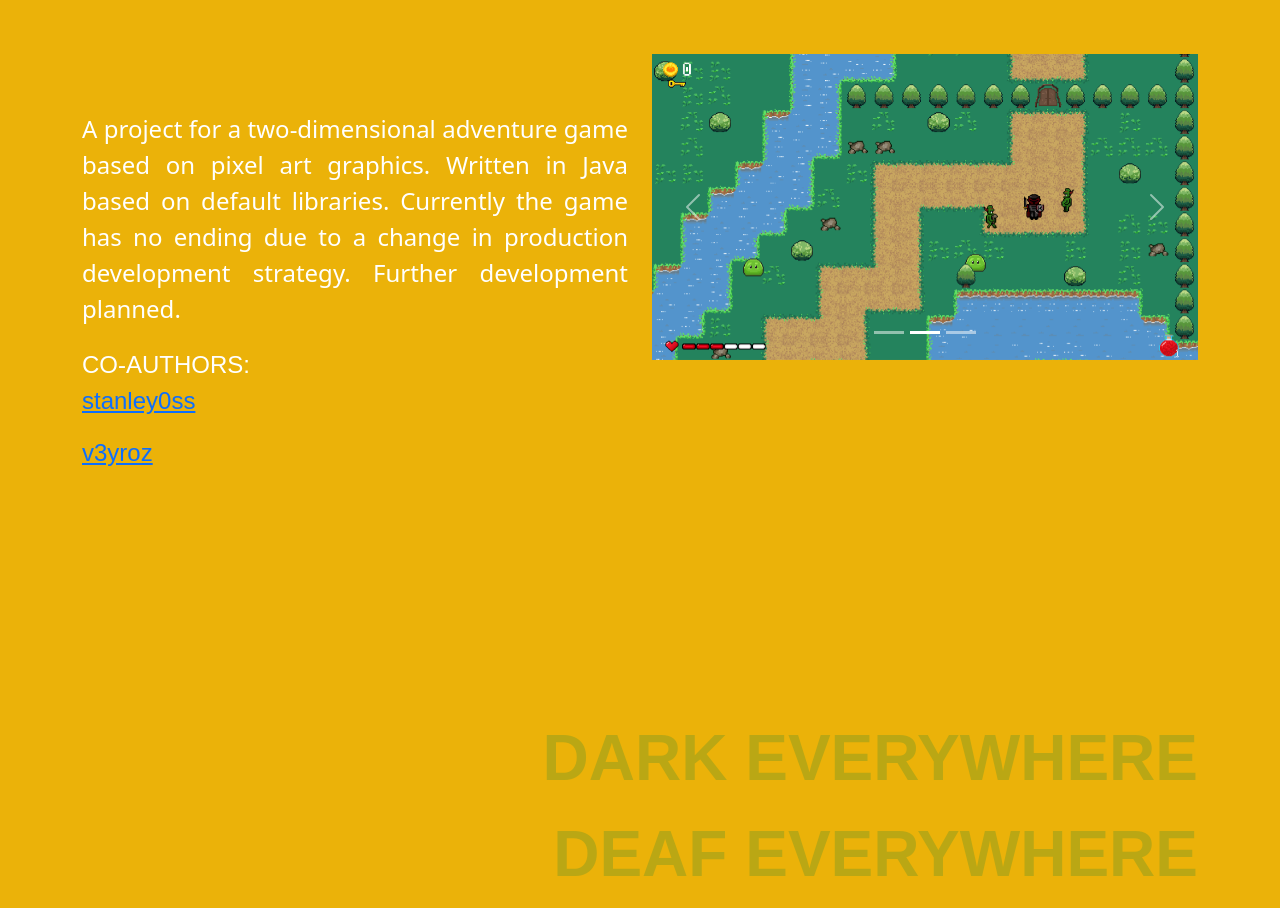
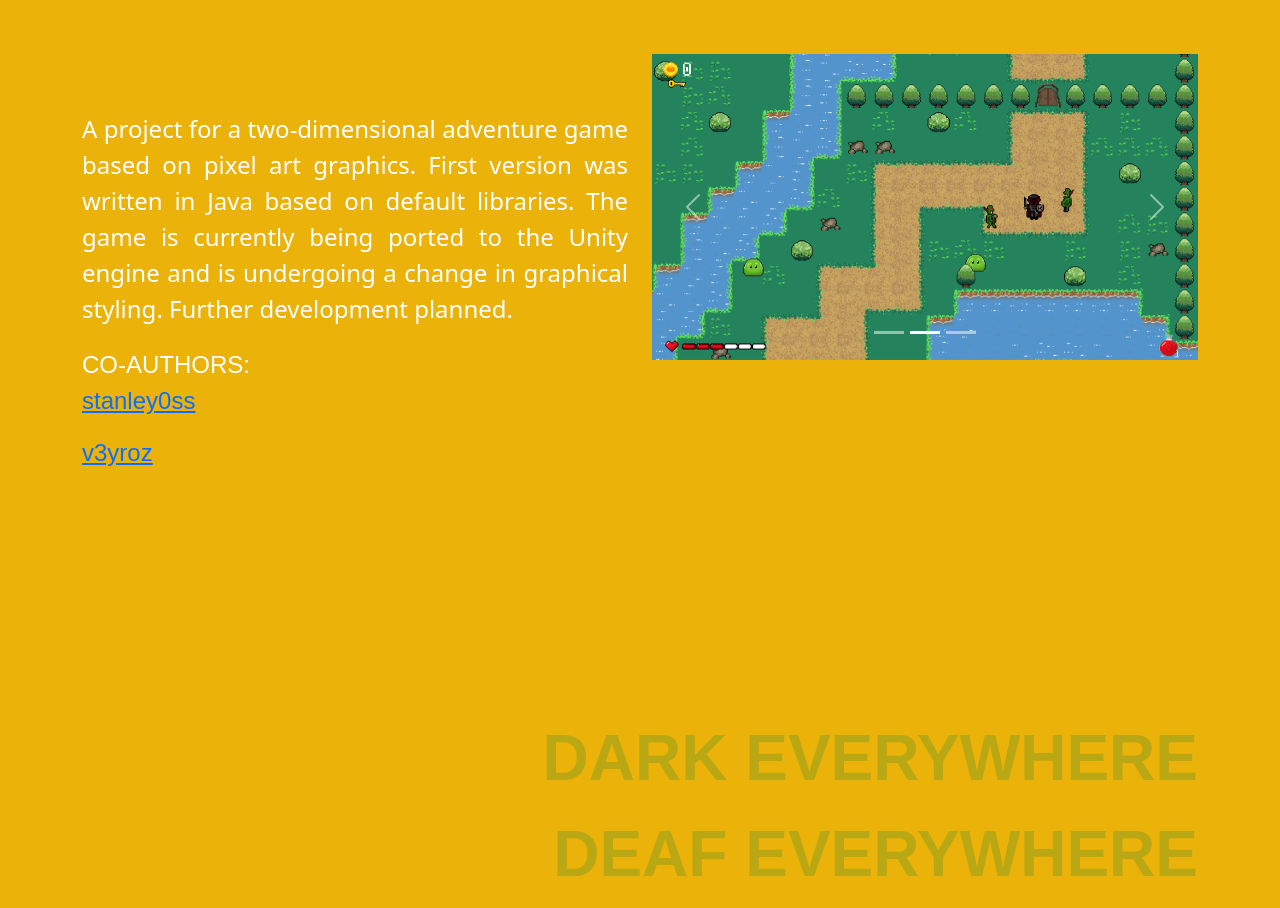
Before and after one commit to MechanicalBuns/github.portfolio, a website: page index.html in a window 1280 px wide. Shown: the part 2916-3824 px from the top of the page. Drawn offline with nearby package versions, Linux system fonts and the light colour scheme; a web font is replaced by a local one.

Commit message:
kotlyn change

```diff
--- a/index.html
+++ b/index.html
@@ -89,8 +89,8 @@
         <div class="KotlynTitle">KOTLYN THE SLAYER</div>
         <div class="KotlynWrap row">
         <div class="aboutKotlyn col">
-          A project for a two-dimensional adventure game based on pixel art graphics. Written in Java based on default libraries.
-          Currently the game has no ending due to a change in production development strategy.
+          A project for a two-dimensional adventure game based on pixel art graphics. First version was written in Java based on default libraries.
+          The game is currently being ported to the Unity engine and is undergoing a change in graphical styling.
           Further development planned.
 
           <div class="co-authorsL">CO-AUTHORS:<br>
```
